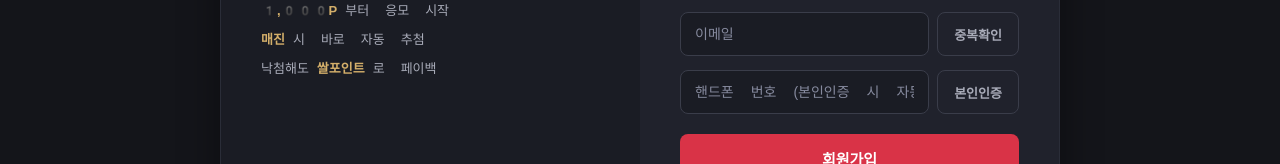
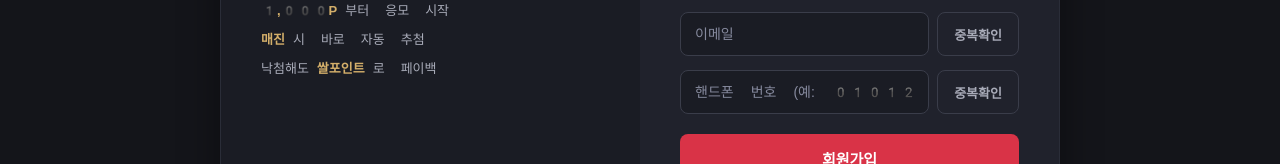
Before and after one commit to HavenlyLuck/Frontend, a Next.js app: page /signup in a window 1280 px wide. Shown: the part 469-633 px from the top of the page. Built offline with nearby package versions, Linux system fonts and the light colour scheme; no server answers.

Commit message:
feat. 본인인증 일단 off

```diff
--- a/app/signup/page.tsx
+++ b/app/signup/page.tsx
@@ -1,25 +1,18 @@
 'use client'
 
-import { useEffect, useState } from 'react'
+import { useState } from 'react'
 import { useRouter } from 'next/navigation'
 import Link from 'next/link'
-import { signup, checkDuplicate, verifyIdentity, ApiError, DuplCheckField } from '@/lib/api'
-import {
-  requestIdentityVerification,
-  readIdentityVerificationRedirect,
-  IdentityVerificationResult,
-} from '@/lib/identityVerification'
+import { signup, checkDuplicate, ApiError, DuplCheckField } from '@/lib/api'
 
 type CheckState = 'idle' | 'checking' | 'ok' | 'fail'
 
-const DUPL_CHECK_FIELDS: Record<'nickname' | 'userId' | 'email', DuplCheckField> = {
+const DUPL_CHECK_FIELDS: Record<'nickname' | 'userId' | 'email' | 'phone', DuplCheckField> = {
   nickname: 'nickname',
   userId: 'login_id',
   email: 'email',
+  phone: 'phone',
 }
-
-// 모바일 본인인증은 페이지를 떠났다가 돌아오므로, 입력하던 값(비밀번호 제외)을 잠시 보관한다
-const SIGNUP_DRAFT_KEY = 'signup-draft'
 
 const EMAIL_REGEX = /^[^\s@]+@[^\s@]+\.[^\s@]+$/
 const PASSWORD_REGEX = /^(?=.*[a-z])(?=.*[A-Z])(?=.*\d)(?=.*[^A-Za-z0-9\s]).{8,20}$/
@@ -43,14 +36,11 @@ function StatusMsg({ state, message }: { state: CheckState; message: string }) {
 
 export default function SignupPage() {
   const router = useRouter()
-  const [form, setForm] = useState({ nickname: '', userId: '', password: '', confirm: '', email: '' })
-  const [checks, setChecks] = useState<{ nickname: CheckState; userId: CheckState; email: CheckState }>({
-    nickname: 'idle', userId: 'idle', email: 'idle',
+  const [form, setForm] = useState({ nickname: '', userId: '', password: '', confirm: '', email: '', phone: '' })
+  const [checks, setChecks] = useState<{ nickname: CheckState; userId: CheckState; email: CheckState; phone: CheckState }>({
+    nickname: 'idle', userId: 'idle', email: 'idle', phone: 'idle',
   })
-  const [checkMessages, setCheckMessages] = useState({ nickname: '', userId: '', email: '' })
-  // 본인인증: 포트원 인증 ID와 서버가 확인해 준 휴대폰 번호
-  const [identity, setIdentity] = useState<{ id: string; phone: string; name: string | null } | null>(null)
-  const [certifying, setCertifying] = useState(false)
+  const [checkMessages, setCheckMessages] = useState({ nickname: '', userId: '', email: '', phone: '' })
   const [submitting, setSubmitting] = useState(false)
 
   function handleChange(e: React.ChangeEvent<HTMLInputElement>) {
@@ -59,61 +49,6 @@ export default function SignupPage() {
     if (name in checks) {
       setChecks(prev => ({ ...prev, [name]: 'idle' }))
       setCheckMessages(prev => ({ ...prev, [name]: '' }))
-    }
-  }
-
-  // 모바일 본인인증 후 돌아온 경우: 보관해 둔 입력값을 복원하고 결과를 처리한다
-  useEffect(() => {
-    const result = readIdentityVerificationRedirect(window.location.search)
-    if (!result) return
-    window.history.replaceState(null, '', window.location.pathname)
-    try {
-      const draft = JSON.parse(sessionStorage.getItem(SIGNUP_DRAFT_KEY) ?? 'null')
-      if (draft) {
-        setForm(prev => ({ ...prev, ...draft.form }))
-        setChecks(draft.checks)
-        setCheckMessages(draft.checkMessages)
-      }
-      sessionStorage.removeItem(SIGNUP_DRAFT_KEY)
-    } catch {}
-    handleCertResult(result)
-    // eslint-disable-next-line react-hooks/exhaustive-deps
-  }, [])
-
-  async function handleCertResult(result: IdentityVerificationResult) {
-    if (!result.ok) {
-      alert(result.message)
-      return
-    }
-    setCertifying(true)
-    try {
-      const res = await verifyIdentity(result.identityVerificationId)
-      setIdentity({ id: result.identityVerificationId, phone: res.phone, name: res.name })
-    } catch (err) {
-      setIdentity(null)
-      alert(err instanceof ApiError ? err.message : '본인인증 확인 중 오류가 발생했습니다.')
-    } finally {
-      setCertifying(false)
-    }
-  }
-
-  async function handlePhoneCert() {
-    try {
-      sessionStorage.setItem(SIGNUP_DRAFT_KEY, JSON.stringify({
-        form: { nickname: form.nickname, userId: form.userId, email: form.email },
-        checks,
-        checkMessages,
-      }))
-    } catch {}
-    setCertifying(true)
-    try {
-      const result = await requestIdentityVerification(`${window.location.origin}/signup`)
-      sessionStorage.removeItem(SIGNUP_DRAFT_KEY)
-      await handleCertResult(result)
-    } catch {
-      alert('본인인증 창을 열지 못했습니다. 잠시 후 다시 시도해주세요.')
-    } finally {
-      setCertifying(false)
     }
   }
 
@@ -146,10 +81,9 @@ export default function SignupPage() {
       return
     }
     if (form.password !== form.confirm) { alert('비밀번호가 일치하지 않습니다.'); return }
-    if (checks.nickname !== 'ok' || checks.userId !== 'ok' || checks.email !== 'ok') {
-      alert('닉네임, 아이디, 이메일 중복확인을 완료해주세요.'); return
+    if (checks.nickname !== 'ok' || checks.userId !== 'ok' || checks.email !== 'ok' || checks.phone !== 'ok') {
+      alert('닉네임, 아이디, 이메일, 핸드폰 번호 중복확인을 완료해주세요.'); return
     }
-    if (!identity) { alert('핸드폰 본인인증을 완료해주세요.'); return }
 
     setSubmitting(true)
     try {
@@ -158,7 +92,7 @@ export default function SignupPage() {
         nickname: form.nickname,
         email: form.email,
         password: form.password,
-        identity_verification_id: identity.id,
+        phone: form.phone,
       })
       alert('회원가입이 완료되었습니다. 로그인해주세요.')
       router.push('/login')
@@ -301,21 +235,20 @@ export default function SignupPage() {
               <div className="field-row">
                 <input
                   id="signup-phone"
+                  name="phone"
                   type="tel"
-                  placeholder="핸드폰 번호 (본인인증 시 자동 입력)"
-                  value={identity?.phone ?? ''}
-                  readOnly
+                  placeholder="핸드폰 번호 (예: 01012345678)"
+                  value={form.phone}
+                  onChange={handleChange}
+                  required
                   className="field-input"
+                  autoComplete="tel"
                 />
-                <button type="button" disabled={certifying} className="field-btn" onClick={handlePhoneCert}>
-                  {certifying ? '인증 중...' : identity ? '재인증' : '본인인증'}
+                <button type="button" disabled={checks.phone === 'checking'} className="field-btn" onClick={() => handleCheck('phone')}>
+                  {checks.phone === 'checking' ? '확인 중...' : '중복확인'}
                 </button>
               </div>
-              {identity && (
-                <p className="field-hint ok">
-                  {identity.name ? `${identity.name}님, ` : ''}본인인증이 완료되었습니다.
-                </p>
-              )}
+              <StatusMsg state={checks.phone} message={checkMessages.phone} />
             </div>
 
             <button type="submit" disabled={submitting} className="auth-submit">
--- a/lib/api.ts
+++ b/lib/api.ts
@@ -42,7 +42,7 @@ export interface SignupPayload {
   nickname: string
   email: string
   password: string
-  identity_verification_id: string  // 포트원 본인인증 ID — 전화번호는 서버가 포트원에서 직접 가져온다
+  phone: string  // 테스트 버전: 본인인증 없이 번호 중복확인만 한다
 }
 
 export interface SignupResponse {
@@ -104,7 +104,7 @@ export function refreshAccessToken(refreshToken: string) {
   })
 }
 
-export type DuplCheckField = 'login_id' | 'nickname' | 'email'
+export type DuplCheckField = 'login_id' | 'nickname' | 'email' | 'phone'
 
 export interface DuplCheckResponse {
   available: boolean
```
